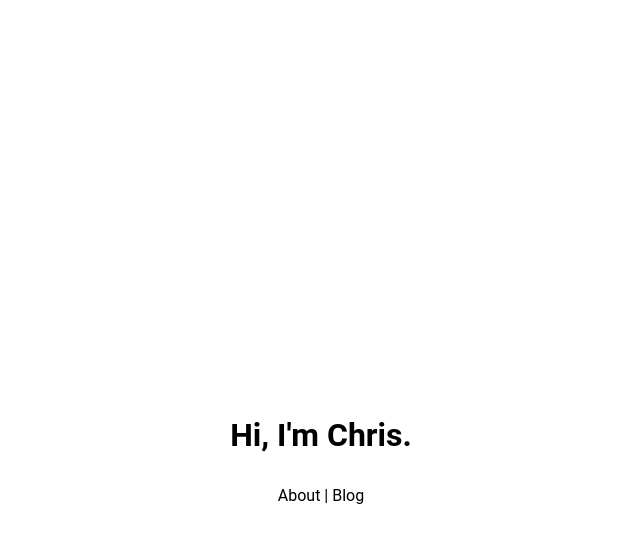
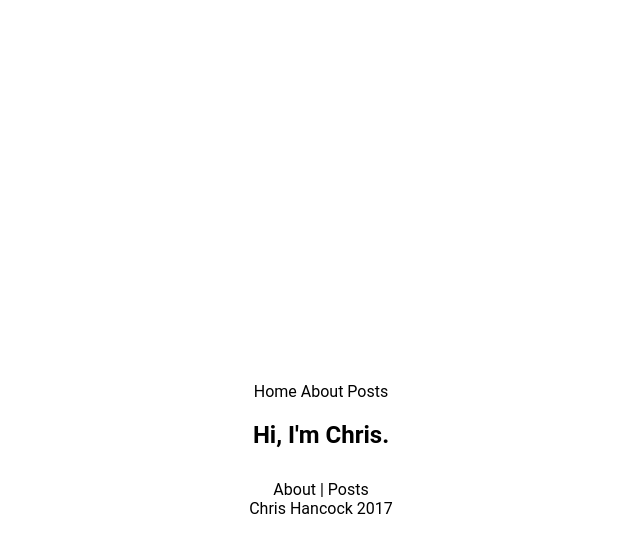
Before and after one commit to chancock09/chancock09.github.io, a Jekyll site: the page built from index.html, in a window 1280 px wide. Shown: the top 553 px of the page, without its empty margins (319-959 px from the left). Built offline with Jekyll 4.4.1, drawn with Linux system fonts in a browser that asks for light colours.

Commit message:
slightly better spacing

```diff
--- /dev/null
+++ b/_includes/footer.html
@@ -0,0 +1,3 @@
+<span>
+  Chris Hancock 2017
+</span>
--- /dev/null
+++ b/_includes/header.html
@@ -0,0 +1,11 @@
+<nav>
+  <a href="/">
+    Home
+  </a>
+  <a href="/about">
+    About
+  </a>
+  <a href="/posts">
+    Posts
+  </a>
+</nav>
--- a/_layouts/default.html
+++ b/_layouts/default.html
@@ -35,7 +35,17 @@
   <script src="assets/scripts/ga.js"></script>
   <script src='assets/scripts/index.js'></script>
 </head>
-  <body>
+<body>
+  <header>
+    {% include header.html %}
+  </header>
+
+  <main>
     {{ content }}
-  </body>
+  </main>
+
+  <footer>
+    {% include footer.html %}
+  </footer>
+</body>
 </html>
--- a/index.html
+++ b/index.html
@@ -2,24 +2,22 @@
 layout: default
 ---
 
-<header>
+<article>
   <h1>
-    Hi, I'm <a onclick='toggleImage()'>Chris</a>.
+    Hi, I'm <a onclick="toggleImage()">Chris</a>.
   </h1>
-</header>
 
-<img id='me'
-     src='assets/images/me.jpg'
-     class='img--hidden'>
+  <img id="me"
+       src="assets/images/me.jpg"
+       class="img--hidden">
 
   <nav>
     <a href="/about">
       About
     </a>
-  <span>|</span>
-  <a href='https://medium.com/@chancock09'
-     target='_blank'
-     rel="noopener">
-    Blog
+    <span> | </span>
+    <a href="/posts">
+      Posts
     </a>
   </nav>
+</article>
--- a/blog.html
+++ b/posts.html
@@ -1,6 +1,6 @@
 ---
 layout: page
-title: Blog
+title: Posts
 ---
 
 <ul>
```
Also changed, not shown: about.md (+1 -1 lines). Lines whose indentation alone changed are shown as unchanged.
